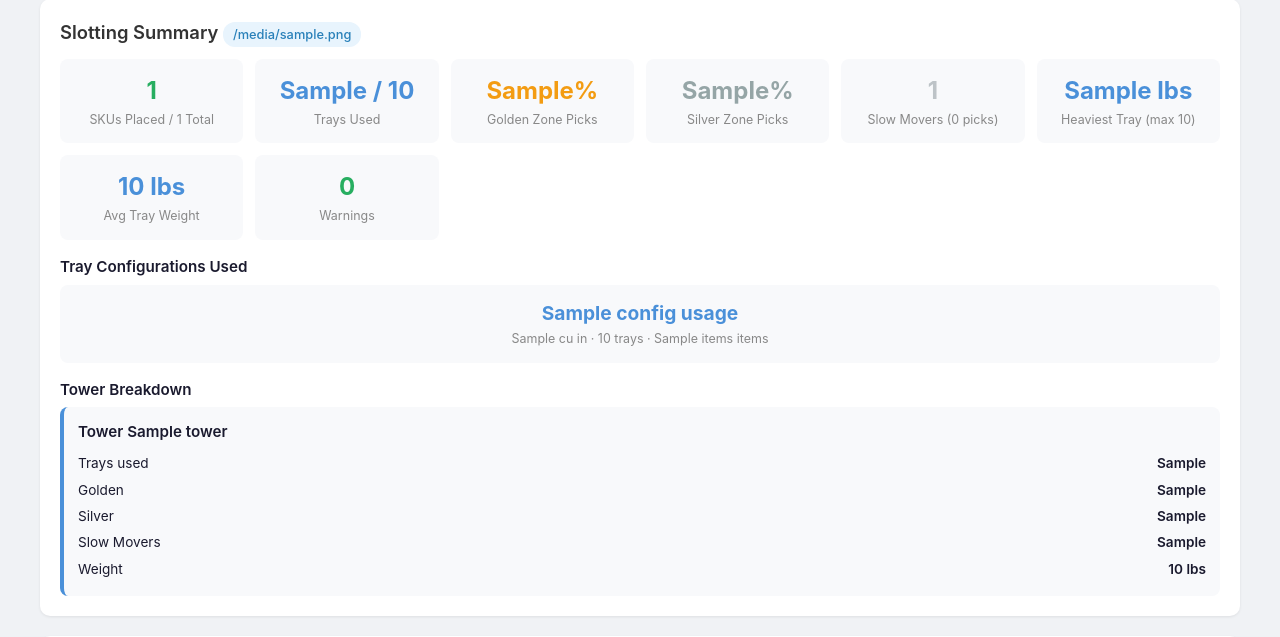
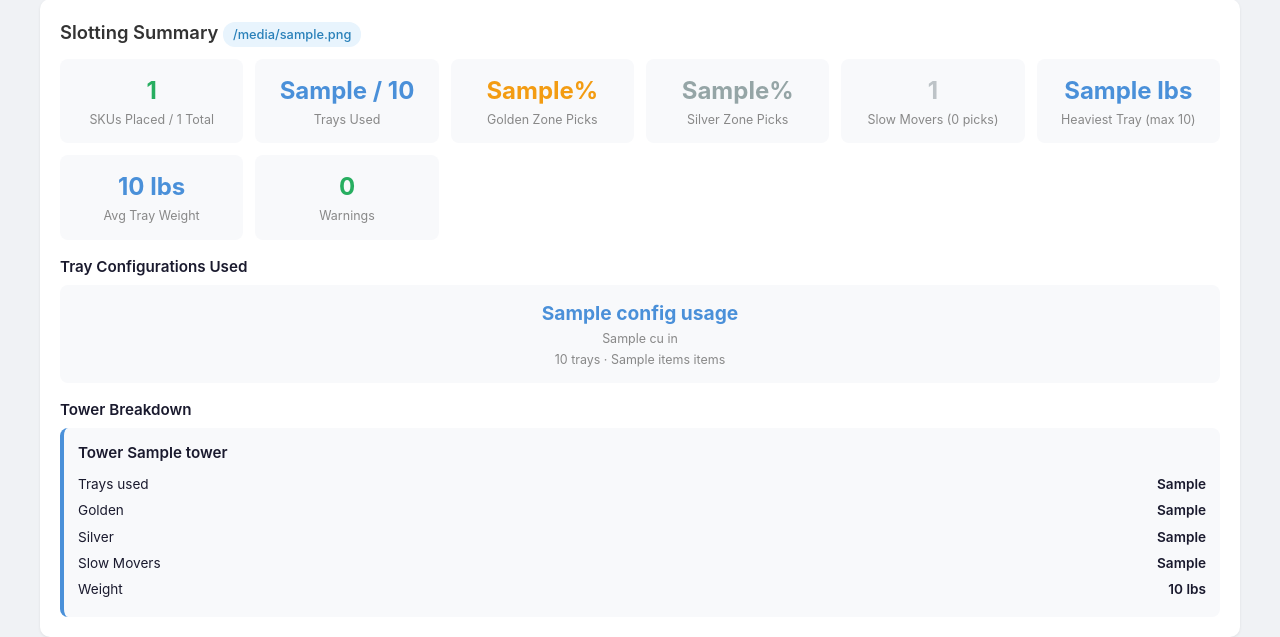
Before and after one commit to dennywjohnson/vlm-slotting, a Flask app: template templates/index.html in a window 1280 px wide. Shown: the part 328-965 px from the top of the page. Run offline with Flask 3, Linux system fonts and the light colour scheme; the template is opened without the code that fills it: most values are stand-ins (such as "Sample title", 1, 10 or a date in 2020).

Commit message:
Improve tray config card layout: cell volume on its own line
Co-Authored-By: Claude Opus 4.6 <noreply@anthropic.com>

```diff
--- a/templates/index.html
+++ b/templates/index.html
@@ -516,7 +516,8 @@
         {% for config_name, usage in summary.config_usage.items()|sort %}
         <div class="stat-card">
           <div class="stat-value" style="font-size: 1.2rem;">{{ config_name }}</div>
-          <div class="stat-label">{{ usage.cell_vol }} cu in &middot; {{ usage.trays }} trays &middot; {{ usage['items'] }} items</div>
+          <div class="stat-label">{{ usage.cell_vol }} cu in</div>
+          <div class="stat-label">{{ usage.trays }} trays &middot; {{ usage['items'] }} items</div>
         </div>
         {% endfor %}
       </div>
```
